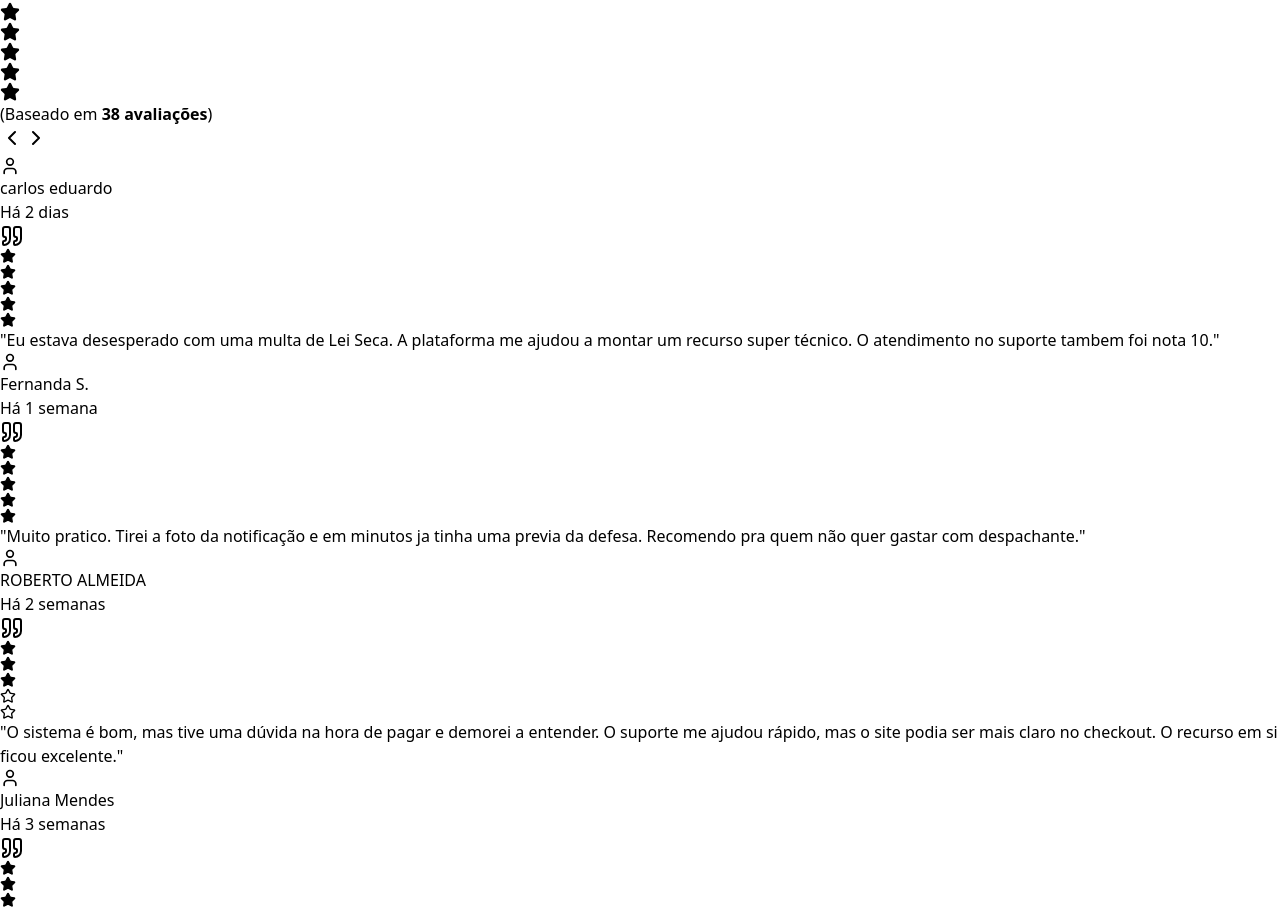
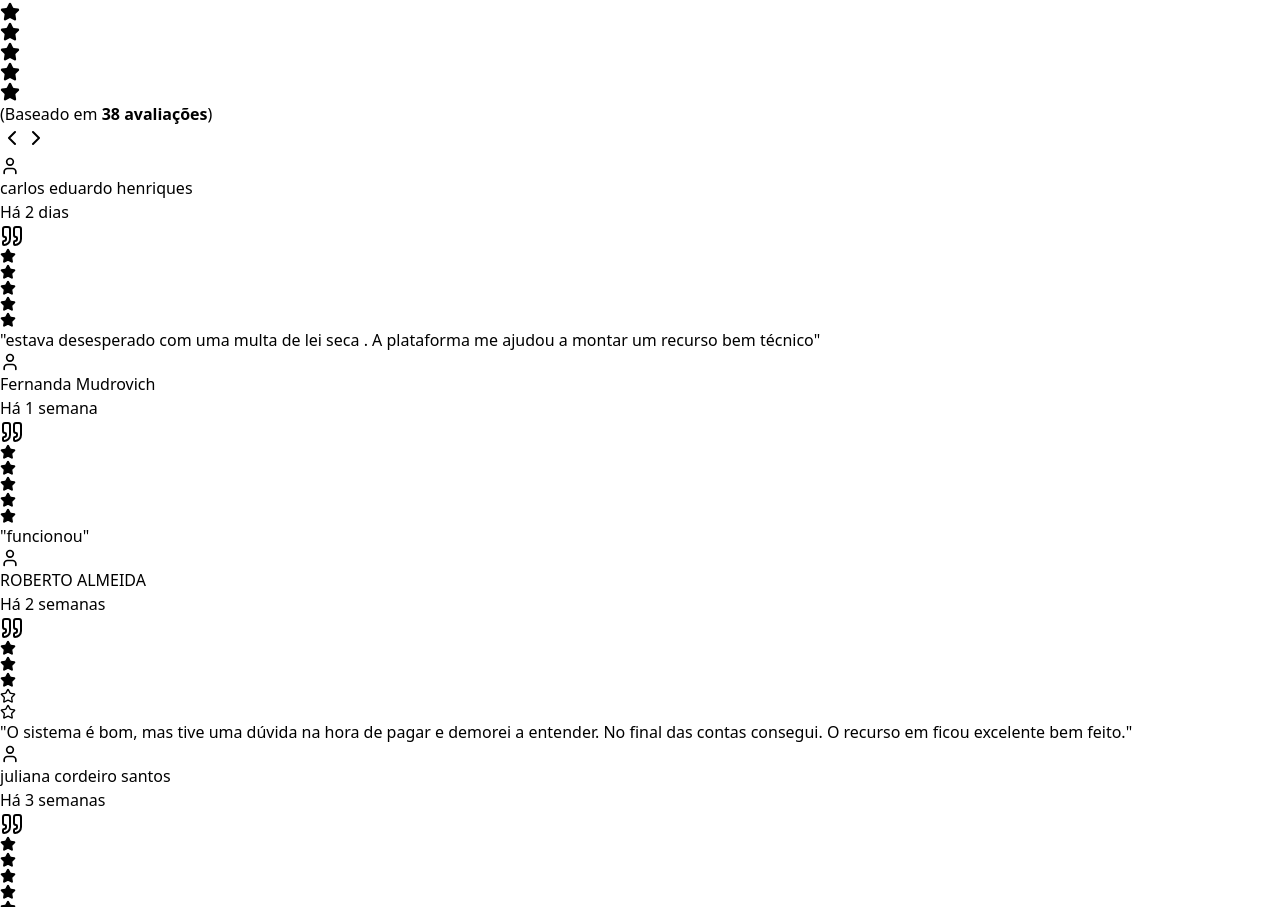
Before and after one commit to rodrigocvmd/auto-defesa, a React (Vite) app in the folder client/: page / in a window 1280 px wide. Shown: the part 1893-2800 px from the top of the page. Built offline with nearby package versions, Linux system fonts and the light colour scheme; no server answers; what @react-pdf/renderer would draw is missing.

Commit message:
enderaçamento centralizado

```diff
--- a/client/src/components/Testimonials.jsx
+++ b/client/src/components/Testimonials.jsx
@@ -4,19 +4,18 @@ import { Star, User, Quote, ChevronLeft, ChevronRight } from "lucide-react";
 const REVIEWS = [
 	{
 		id: 1,
-		name: "carlos eduardo",
+		name: "carlos eduardo henriques",
 		rating: 5,
 		date: "Há 2 dias",
 		comment:
-			"Eu estava desesperado com uma multa de Lei Seca. A plataforma me ajudou a montar um recurso super técnico. O atendimento no suporte tambem foi nota 10.",
+			"estava desesperado com uma multa de lei seca . A plataforma me ajudou a montar um recurso bem técnico",
 	},
 	{
 		id: 2,
-		name: "Fernanda S.",
+		name: "Fernanda Mudrovich",
 		rating: 5,
 		date: "Há 1 semana",
-		comment:
-			"Muito pratico. Tirei a foto da notificação e em minutos ja tinha uma previa da defesa. Recomendo pra quem não quer gastar com despachante.",
+		comment: "funcionou",
 	},
 	{
 		id: 3,
@@ -24,11 +23,11 @@ const REVIEWS = [
 		rating: 3,
 		date: "Há 2 semanas",
 		comment:
-			"O sistema é bom, mas tive uma dúvida na hora de pagar e demorei a entender. O suporte me ajudou rápido, mas o site podia ser mais claro no checkout. O recurso em si ficou excelente.",
+			"O sistema é bom, mas tive uma dúvida na hora de pagar e demorei a entender. No final das contas consegui. O recurso em ficou excelente bem feito.",
 	},
 	{
 		id: 4,
-		name: "Juliana Mendes",
+		name: "juliana cordeiro santos",
 		rating: 5,
 		date: "Há 3 semanas",
 		comment:
@@ -44,23 +43,23 @@ const REVIEWS = [
 	},
 	{
 		id: 6,
-		name: "Ana Paula",
+		name: "Ana Paula Almeida",
 		rating: 4,
 		date: "Há 1 mês",
 		comment:
-			"Gostei bastante. Só achei que poderia ter opção de parcelar em mais vezes, mas o preço é justo pelo que entrega.",
+			"Gostei bastante. Só achei que poderia ter opção de parcelar o pacote de 10 recursos, mas o preço é justo pelo que entrega.",
 	},
 	{
 		id: 7,
-		name: "Marcos V.",
+		name: "Marcos Vinicus",
 		rating: 5,
 		date: "Há 1 mês",
 		comment:
-			"Minha PPD estava em risco. Fiz o recurso para ganhar tempo e acabo q a multa caducou. Salvei minha carteira!",
+			"Minha permissão estava em risco. Fiz o recurso para ganhar tempo e acabo q a multa caducou. Salvei minha carteira!",
 	},
 	{
 		id: 8,
-		name: "lucas g.",
+		name: "lucas g",
 		rating: 5,
 		date: "Há 2 meses",
 		comment:
@@ -68,7 +67,7 @@ const REVIEWS = [
 	},
 	{
 		id: 9,
-		name: "Beatriz Costa",
+		name: "Beatriz costa",
 		rating: 3,
 		date: "Há 2 meses",
 		comment:
@@ -76,7 +75,7 @@ const REVIEWS = [
 	},
 	{
 		id: 10,
-		name: "Sérgio N.",
+		name: "Sérgio Nandel",
 		rating: 5,
 		date: "Há 3 meses",
 		comment:
@@ -84,7 +83,7 @@ const REVIEWS = [
 	},
 	{
 		id: 11,
-		name: "Patrícia L.",
+		name: "Patrícia Leal",
 		rating: 5,
 		date: "Há 3 meses",
 		comment:
@@ -92,7 +91,7 @@ const REVIEWS = [
 	},
 	{
 		id: 12,
-		name: "André F.",
+		name: "André Estevão",
 		rating: 4,
 		date: "Há 4 meses",
 		comment:
@@ -100,7 +99,7 @@ const REVIEWS = [
 	},
 	{
 		id: 13,
-		name: "Renato M.",
+		name: "renato moreira",
 		rating: 5,
 		date: "Há 4 meses",
 		comment:
@@ -108,7 +107,7 @@ const REVIEWS = [
 	},
 	{
 		id: 14,
-		name: "Aline Santos",
+		name: "AlineSantos",
 		rating: 5,
 		date: "Há 5 meses",
 		comment:
@@ -124,7 +123,7 @@ const REVIEWS = [
 	},
 	{
 		id: 16,
-		name: "Camila R.",
+		name: "Camila R",
 		rating: 5,
 		date: "Há 6 meses",
 		comment:
@@ -148,7 +147,7 @@ const REVIEWS = [
 	},
 	{
 		id: 19,
-		name: "Bruno Oliveira",
+		name: "bruno Oliveira",
 		rating: 4,
 		date: "Há 7 meses",
 		comment:
@@ -156,7 +155,7 @@ const REVIEWS = [
 	},
 	{
 		id: 20,
-		name: "Vanessa K.",
+		name: "vanessa",
 		rating: 5,
 		date: "Há 7 meses",
 		comment:
@@ -164,7 +163,7 @@ const REVIEWS = [
 	},
 	{
 		id: 21,
-		name: "Thiago Silva",
+		name: "Thiago Maral",
 		rating: 5,
 		date: "Há 7 meses",
 		comment:
@@ -172,7 +171,7 @@ const REVIEWS = [
 	},
 	{
 		id: 22,
-		name: "Mariana G.",
+		name: "Mariana g",
 		rating: 5,
 		date: "Há 8 meses",
 		comment:
@@ -180,7 +179,7 @@ const REVIEWS = [
 	},
 	{
 		id: 23,
-		name: "Felipe Costa",
+		name: "Felipe C Costa",
 		rating: 5,
 		date: "Há 8 meses",
 		comment:
@@ -188,7 +187,7 @@ const REVIEWS = [
 	},
 	{
 		id: 24,
-		name: "Isabela M.",
+		name: "Isabela",
 		rating: 4,
 		date: "Há 8 meses",
 		comment:
@@ -196,7 +195,7 @@ const REVIEWS = [
 	},
 	{
 		id: 25,
-		name: "Gustavo P.",
+		name: "Gustavo Moura Nereu",
 		rating: 5,
 		date: "Há 9 meses",
 		comment:
@@ -204,7 +203,7 @@ const REVIEWS = [
 	},
 	{
 		id: 26,
-		name: "Débora S.",
+		name: "Débora Salgado",
 		rating: 5,
 		date: "Há 9 meses",
 		comment:
@@ -212,7 +211,7 @@ const REVIEWS = [
 	},
 	{
 		id: 27,
-		name: "Leonardo T.",
+		name: "Leandrooo",
 		rating: 5,
 		date: "Há 9 meses",
 		comment:
@@ -220,7 +219,7 @@ const REVIEWS = [
 	},
 	{
 		id: 28,
-		name: "Priscila B.",
+		name: "Priscila B",
 		rating: 5,
 		date: "Há 10 meses",
 		comment:
@@ -228,7 +227,7 @@ const REVIEWS = [
 	},
 	{
 		id: 29,
-		name: "Marcelo J.",
+		name: "Marcelo JJ",
 		rating: 4,
 		date: "Há 10 meses",
 		comment:
@@ -236,7 +235,7 @@ const REVIEWS = [
 	},
 	{
 		id: 30,
-		name: "Natália R.",
+		name: "Natália Rodrigyes",
 		rating: 5,
 		date: "Há 10 meses",
 		comment:
@@ -244,7 +243,7 @@ const REVIEWS = [
 	},
 	{
 		id: 31,
-		name: "Igor C.",
+		name: "Igor",
 		rating: 5,
 		date: "Há 11 meses",
 		comment:
@@ -252,7 +251,7 @@ const REVIEWS = [
 	},
 	{
 		id: 32,
-		name: "Bianca L.",
+		name: "bianca",
 		rating: 5,
 		date: "Há 11 meses",
 		comment:
@@ -260,7 +259,7 @@ const REVIEWS = [
 	},
 	{
 		id: 33,
-		name: "Rafael S.",
+		name: "RAFAEL",
 		rating: 5,
 		date: "Há 11 meses",
 		comment:
@@ -268,7 +267,7 @@ const REVIEWS = [
 	},
 	{
 		id: 34,
-		name: "Tatiane M.",
+		name: "lurdes",
 		rating: 4,
 		date: "Há 1 ano",
 		comment:
@@ -276,7 +275,7 @@ const REVIEWS = [
 	},
 	{
 		id: 35,
-		name: "Eduardo V.",
+		name: "Eduardo Vieira",
 		rating: 5,
 		date: "Há 1 ano",
 		comment:
@@ -284,14 +283,14 @@ const REVIEWS = [
 	},
 	{
 		id: 36,
-		name: "Larissa G.",
+		name: "Larissa Galvão",
 		rating: 5,
 		date: "Há 1 ano",
 		comment: "Muito satisfeita com o resultado. O processo é rápido e o suporte é muito atencioso.",
 	},
 	{
 		id: 37,
-		name: "Daniel F.",
+		name: "Daniel",
 		rating: 5,
 		date: "Há 1 ano",
 		comment:
@@ -299,7 +298,7 @@ const REVIEWS = [
 	},
 	{
 		id: 38,
-		name: "Cláudia R.",
+		name: "claudia milacruz",
 		rating: 5,
 		date: "Há 1 ano",
 		comment:
--- a/client/src/layouts/MainLayout.jsx
+++ b/client/src/layouts/MainLayout.jsx
@@ -81,7 +81,7 @@ const MainLayout = ({ children }) => {
 								<button className="text-gray-500 group-hover:text-blue-600 font-medium transition-colors flex items-center gap-1">
 									Utilidades
 									<svg className="w-4 h-4" fill="none" stroke="currentColor" viewBox="0 0 24 24">
-										<path strokeLinecap="round" strokeLinejoin="round" strokeWidth="2" d="Stack9 5l7 7-7 7" />
+										<path strokeLinecap="round" strokeLinejoin="round" strokeWidth="2" d="M19 9l-7 7-7-7" />
 									</svg>
 								</button>
 								<div className="absolute top-full left-0 w-72 bg-white rounded-2xl shadow-2xl border border-gray-100 hidden group-hover:block p-3 animate-in fade-in slide-in-from-top-2">
--- a/client/src/pages/Home.jsx
+++ b/client/src/pages/Home.jsx
@@ -172,7 +172,7 @@ const Home = () => {
 									<li className="flex flex-col sm:flex-row sm:items-center justify-between border-b border-gray-100 pb-4 gap-1 sm:gap-0">
 										<span className="font-medium text-gray-600">Custo</span>
 										<span className="font-black text-green-600 text-xl sm:text-2xl">
-											Apenas R$ 16,90
+											Apenas R$ 17,90
 										</span>
 									</li>
 									<li className="flex flex-col sm:flex-row sm:items-center justify-between border-b border-gray-100 pb-4 gap-1 sm:gap-0">
--- a/client/src/pages/Pricing.jsx
+++ b/client/src/pages/Pricing.jsx
@@ -20,9 +20,9 @@ const Pricing = () => {
 	// No Dashboard da Stripe, vá em Produtos > Clique no produto > Role até "Preços" > Copie o ID que começa com 'price_'.
 	const PLANS = [
 		{
-			id: "price_1SsUk8Qphe4gmDmiJhdjZsL4", // Substitua pelo ID real price_...
+			id: "price_1SxBbqRTHGPeccd9D66pZoXs", // Substitua pelo ID real price_...
 			name: "Recurso Expresso",
-			price: "R$ 16,90",
+			price: "R$ 17,90",
 			credits: 1,
 			mode: "payment", // Pagamento Único
 			icon: <FileText size={24} />,
@@ -105,7 +105,7 @@ const Pricing = () => {
 		<MainLayout>
 			<SEO
 				title="Planos e Preços"
-				description="Escolha o melhor plano para sua defesa. A partir de R$ 16,90. Recurso profissional gerado por IA. Sem mensalidades."
+				description="Escolha o melhor plano para sua defesa. A partir de R$ 17,90. Recurso profissional gerado por IA. Sem mensalidades."
 				keywords="preço recurso multa, valor advogado transito, comprar recurso multa, planos autodefesa"
 			/>
 			<div className="max-w-6xl mx-auto py-12 px-4">
```
Also changed, not shown: 2 other files (tests, documents, lock files or other folders).
